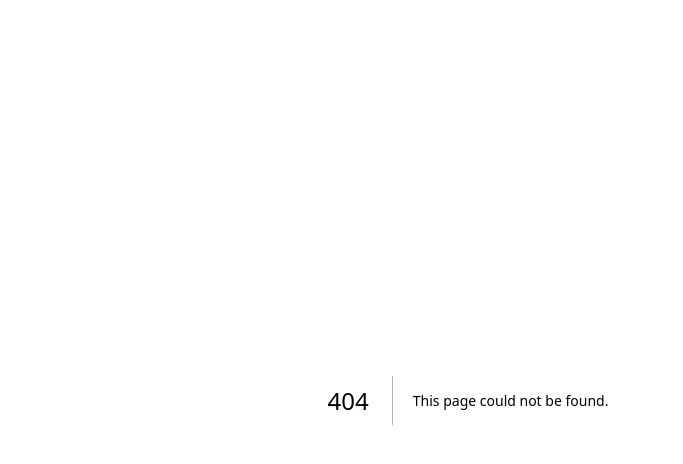
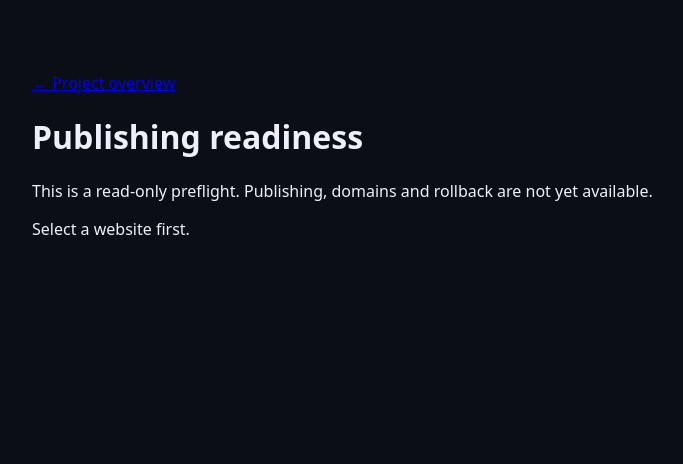
Before and after one commit to neha-coditation/ai-website-builder-cms, a Next.js app: page /publishing in a window 1280 px wide. Before the commit this address had no page. Shown: the top 464 px of the page, without its empty margins (172-855 px from the left). Built offline with nearby package versions, Linux system fonts and the light colour scheme.

Commit message:
Add site publishing readiness screen with explicit non-publishing status

```diff
--- /dev/null
+++ b/app/publishing/page.tsx
@@ -0,0 +1,26 @@
+'use client';
+import {Suspense,useEffect,useState} from 'react';
+import Link from 'next/link';
+import {useSearchParams} from 'next/navigation';
+type Issue={severity:'blocker'|'warning';code:string;page?:string;message:string};
+type Report={siteName:string;summary:{pages:number;assets:number;blockers:number;warnings:number};readyForPreview:boolean;readyForProduction:boolean;issues:Issue[];note:string};
+function Workspace(){
+ const params=useSearchParams(),siteId=params.get('siteId')||'';
+ const [report,setReport]=useState<Report|null>(null),[error,setError]=useState(''),[loading,setLoading]=useState(true);
+ useEffect(()=>{if(!siteId){setError('Select a website first.');setLoading(false);return;}let live=true;
+ fetch('/api/sites/'+encodeURIComponent(siteId)+'/publish-preflight',{cache:'no-store'}).then(async r=>{const data=await r.json();if(!r.ok)throw Error(data.error||'Unable to check publishing readiness');return data}).then(data=>{if(live)setReport(data)}).catch(e=>{if(live)setError(String(e))}).finally(()=>{if(live)setLoading(false)});return()=>{live=false}},[siteId]);
+ return <main style={{maxWidth:920,margin:'48px auto',padding:24,fontFamily:'system-ui'}}>
+  <Link href={siteId?'/project?siteId='+encodeURIComponent(siteId):'/'}>← Project overview</Link>
+  <h1>Publishing readiness</h1><p>This is a read-only preflight. Publishing, domains and rollback are not yet available.</p>
+  {loading?<p role="status">Checking site…</p>:error?<p role="alert">{error}</p>:report&&<>
+   <h2>{report.siteName}</h2>
+   <p>Pages: {report.summary.pages} · Assets: {report.summary.assets} · Blockers: {report.summary.blockers} · Warnings: {report.summary.warnings}</p>
+   <p><strong>Preview readiness:</strong> {report.readyForPreview?'Preflight passed':'Blocked'}</p>
+   <p><strong>Production publishing:</strong> Not yet available</p>
+   <h3>Checks</h3>
+   {report.issues.length===0?<p>No content preflight issues detected. Additional browser and security QA is still required.</p>:<ul>{report.issues.map((issue,i)=><li key={i}><strong>{issue.severity.toUpperCase()}</strong> — {issue.page?issue.page+': ':''}{issue.message}</li>)}</ul>}
+   <p>{report.note}</p>
+  </>}
+ </main>;
+}
+export default function PublishingPage(){return <Suspense fallback={<p>Loading publishing checks…</p>}><Workspace/></Suspense>}
```
